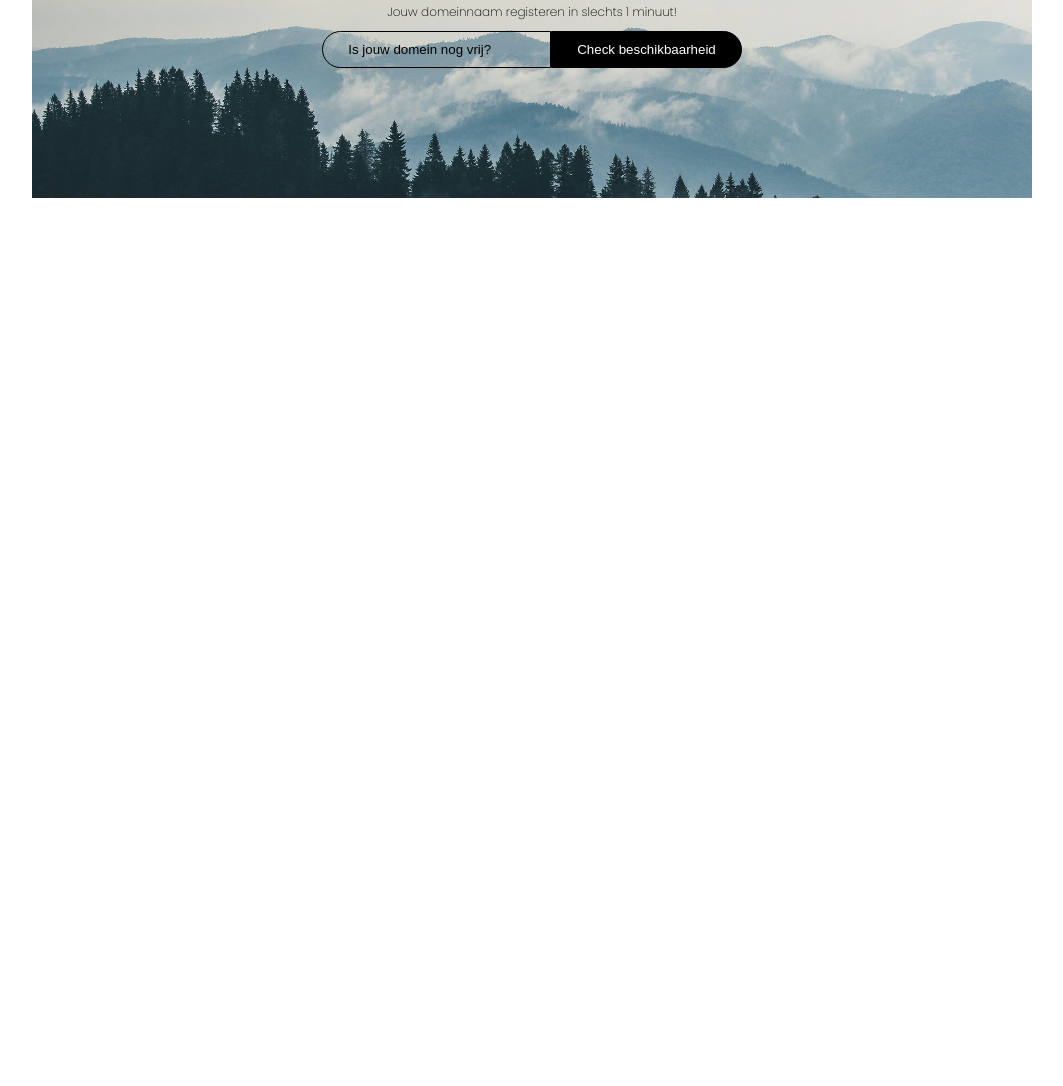
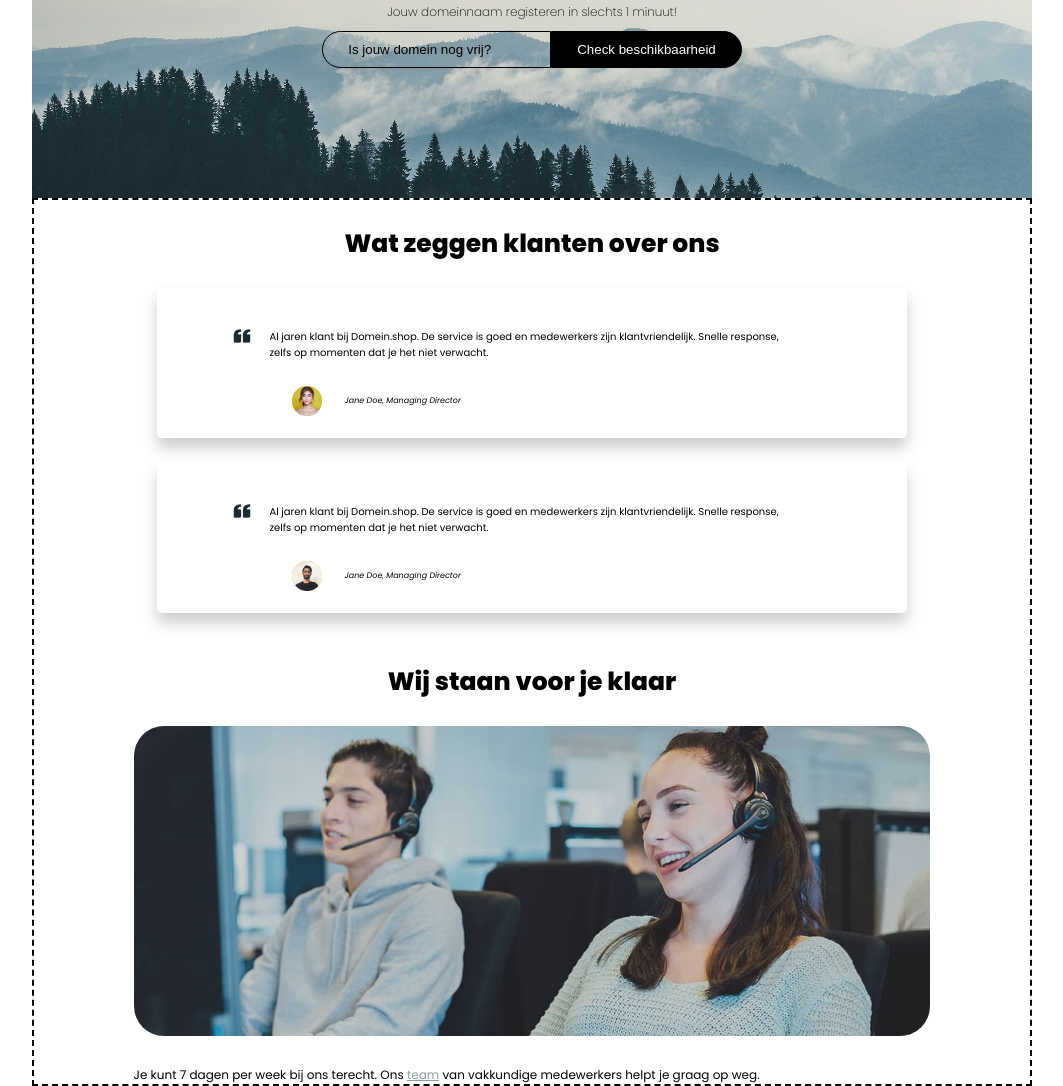
Before and after one commit to BeheadedBadger/GitTest, a plain HTML site: page index.html in a window 1280 px wide. Shown: the part 180-1266 px from the top of the page, without its empty margins (108-1171 px from the left). Before the commit the page ends 800 px from the top, so only its background shows below. Drawn offline with Linux system fonts and the light colour scheme.

Commit message:
Index and styles changes for header, testimonies and support.

```diff
--- a/index.html
+++ b/index.html
@@ -7,20 +7,54 @@
 </head>
 <body>
 <header>
-        <div class ="header-content">
+    <div class="header-content">
         <div class="header-img"></div>
         <h1>Domein.shop</h1>
         <h4>Jouw domeinnaam registeren in slechts 1 minuut!</h4>
         <section class="checker-bar">
             <label for="checker"></label>
             <input type="text" id="checker" name="checker" placeholder="Is jouw domein nog vrij?">
-            <button>Check beschikbaarheid</button></section>
+            <button>Check beschikbaarheid</button>
+        </section>
+    </div>
+</header>
+<main>
+    <h2>Wat zeggen klanten over ons</h2>
+
+    <section class="quote-box">
+        <div class="quote-box-content">
+            <blockquote>
+                <div class="quote-icon"></div>
+                <div class="quote-text">Al jaren klant bij Domein.shop. De service is goed en medewerkers zijn
+                    klantvriendelijk.
+                    Snelle response, zelfs op momenten dat je het niet verwacht.
+                </div>
+            </blockquote>
+            <footer><img src="assets/images/avatar-jane.png" height="88" width="88"/>
+                <div class="footer-text">Jane Doe, <cite>Managing Director</cite></div>
+            </footer>
         </div>
-</header>
-<main></main>
+    </section>
 
+    <section class="quote-box">
+        <div class="quote-box-content">
+            <blockquote>
+                <div class="quote-icon"></div>
+                <div class="quote-text">Al jaren klant bij Domein.shop. De service is goed en medewerkers zijn
+                    klantvriendelijk.
+                    Snelle response, zelfs op momenten dat je het niet verwacht.
+                </div>
+            </blockquote>
+            <footer><img src="assets/images/avatar-john.png" height="88" width="88" alt="avatar"/>
+                <div class="footer-text">Jane Doe, <cite>Managing Director</cite></div>
+            </footer>
+        </div>
+    </section>
 
-<footer></footer>
-
+    <h2>Wij staan voor je klaar</h2>
+    <img class="support-img" src="assets/images/callcenter.jpg" alt="support"/>
+    <p>Je kunt 7 dagen per week bij ons terecht. Ons <a href="team.html">team</a> van vakkundige medewerkers helpt je
+        graag op weg.</p>
+</main>
 </body>
 </html>
--- a/styles/styles.css
+++ b/styles/styles.css
@@ -20,8 +20,7 @@ donkergroen #1C2B32
 /*////////////////////////
     1. Global Styles
 ////////////////////////*/
-*
-{
+* {
     margin: 0;
     padding: 0;
     box-sizing: border-box;
@@ -30,8 +29,7 @@ donkergroen #1C2B32
 /*////////////////////////
     2. Typography
 ////////////////////////*/
-h1
-{
+h1 {
     font-family: "Poppins", sans-serif;
     font-weight: 800;
     font-style: normal;
@@ -39,8 +37,16 @@ h1
     text-align: center;
 }
 
-h4
-{
+h2 {
+    font-family: "Poppins", sans-serif;
+    font-weight: 800;
+    font-style: normal;
+    font-size: 25px;
+    text-align: center;
+    padding: 25px 0 0 0;
+}
+
+h4 {
     font-weight: 200;
     font-size: 12px;
     margin: 10px;
@@ -53,10 +59,18 @@ header {
     font-size: 20px;
     text-align: center;
 }
+
+body {
+    font-family: "Poppins", sans-serif;
+    font-weight: 400;
+    font-style: normal;
+    font-size: 12px;
+    text-align: left;
+}
+
 /*////////////////////////
     3. Areas
 ////////////////////////*/
-
 
 
 /*///////////// 3.1 Header /////////////*/
@@ -79,8 +93,7 @@ header {
     padding: 60px 10px 130px 10px;
 }
 
-.checker-bar
-{
+.checker-bar {
     font-size: 0;
 }
 
@@ -88,15 +101,14 @@ header {
     border-radius: 25px 0 0 25px;
     padding: 10px 25px;
     border: 1px solid black;
-    background: rgba(0,0,0,0.0);
+    background: rgba(0, 0, 0, 0.0);
 }
 
 input[type="text"]::placeholder {
     color: black;
 }
 
-header button
-{
+header button {
     border-radius: 0 25px 25px 0;
     padding: 10px 25px;
     border: 1px solid black;
@@ -106,17 +118,84 @@ header button
 
 /*///////////// 3.2 Testimonial /////////////*/
 
-main
-{
+main {
     max-width: 1000px;
+    margin: auto auto;
+    border: black dashed 2px;
+}
+
+.quote-box {
+    position: relative;
+    height: 150px;
+    width: 750px;
+    box-shadow: 0 10px 15px rgba(0, 0, 0, 0.20);
+    border-radius: 5px;
+    margin: 25px auto;
+    padding: 10px;
+}
+
+.quote-box-content .quote-text {
+    font-size: 10px;
+    width: 70%;
+    top: 38%;
+    left: 50%;
+    position: absolute;
+    transform: translate(-50%, -50%);
+}
+
+.quote-icon {
+    width: 20px;
+    height: 20px;
+    background-size: 100%;
+    background-image: url("../assets/icons/quote-left.png");
+    background-repeat: no-repeat;
+    position: absolute;
+    left: 10%;
+    top: 25%
+}
+
+.quote-box .footer-text {
+    font-size: 8px;
+    font-style: italic;
+    width: 60%;
+    top: 75%;
+    left: 55%;
+    position: absolute;
+    transform: translate(-50%, -50%);
+}
+
+.quote-box img {
+    background-image: url("../assets/images/avatar-jane.png");
+    background-size: 100%;
+    width: 30px;
+    height: 30px;
+    top: 75%;
+    left: 20%;
+    position: absolute;
+    transform: translate(-50%, -50%);
 }
 
 /*///////////// 3.3 Support /////////////*/
 
+.support-img {
+    border-radius: 30px;
+    width: 80%;
+    margin-left: 10%;
+    margin-top: 25px;
+}
+
+main p {
+    width: 80%;
+    margin-left: 10%;
+    margin-top: 25px;
+}
+
+a:link {
+    color: #899CA0;
+}
 
 
 /*///////////// 3.4 Faq /////////////*/
 
 
-
 /*///////////// 3.5 Footer /////////////*/
```
Lines whose indentation alone changed are shown as unchanged.
